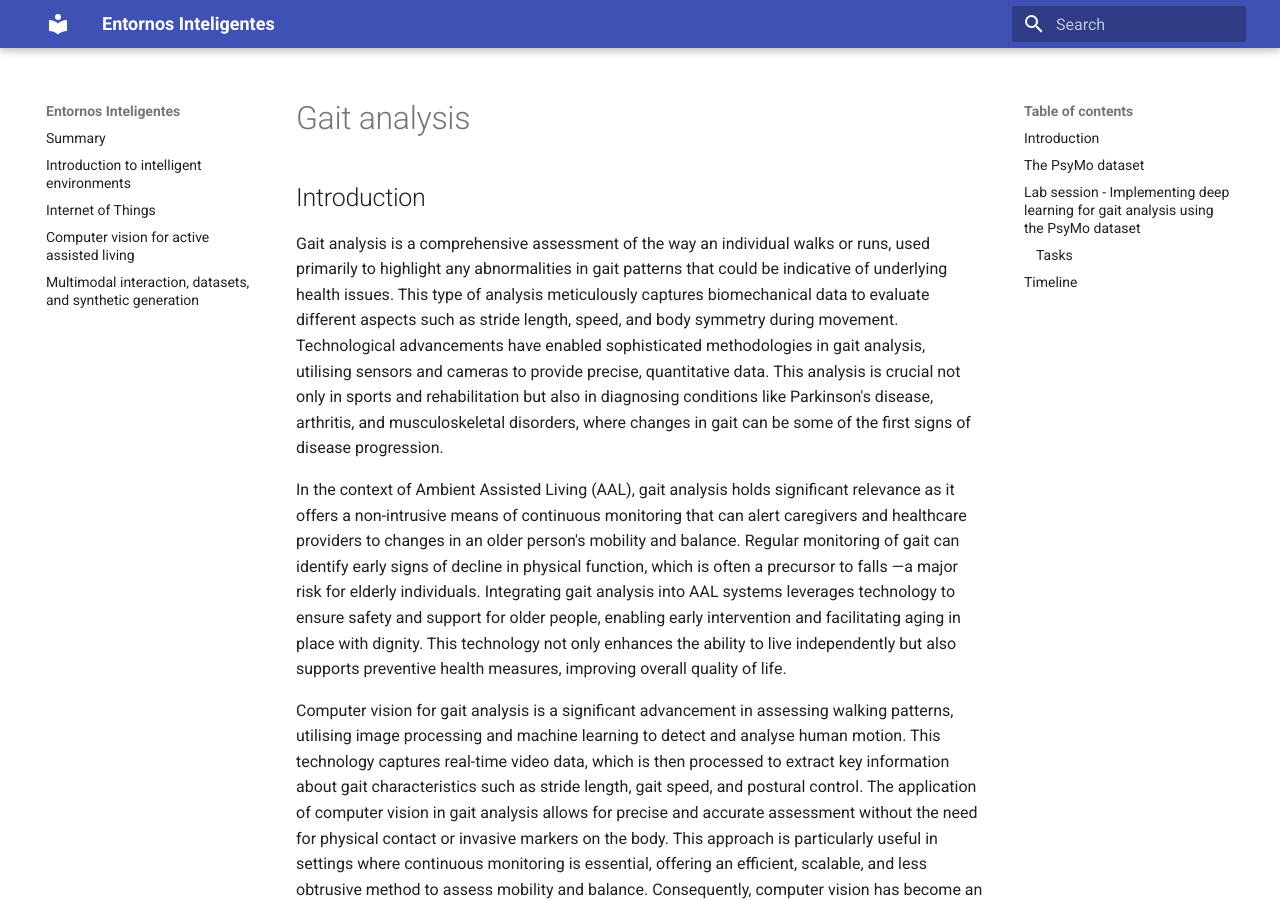
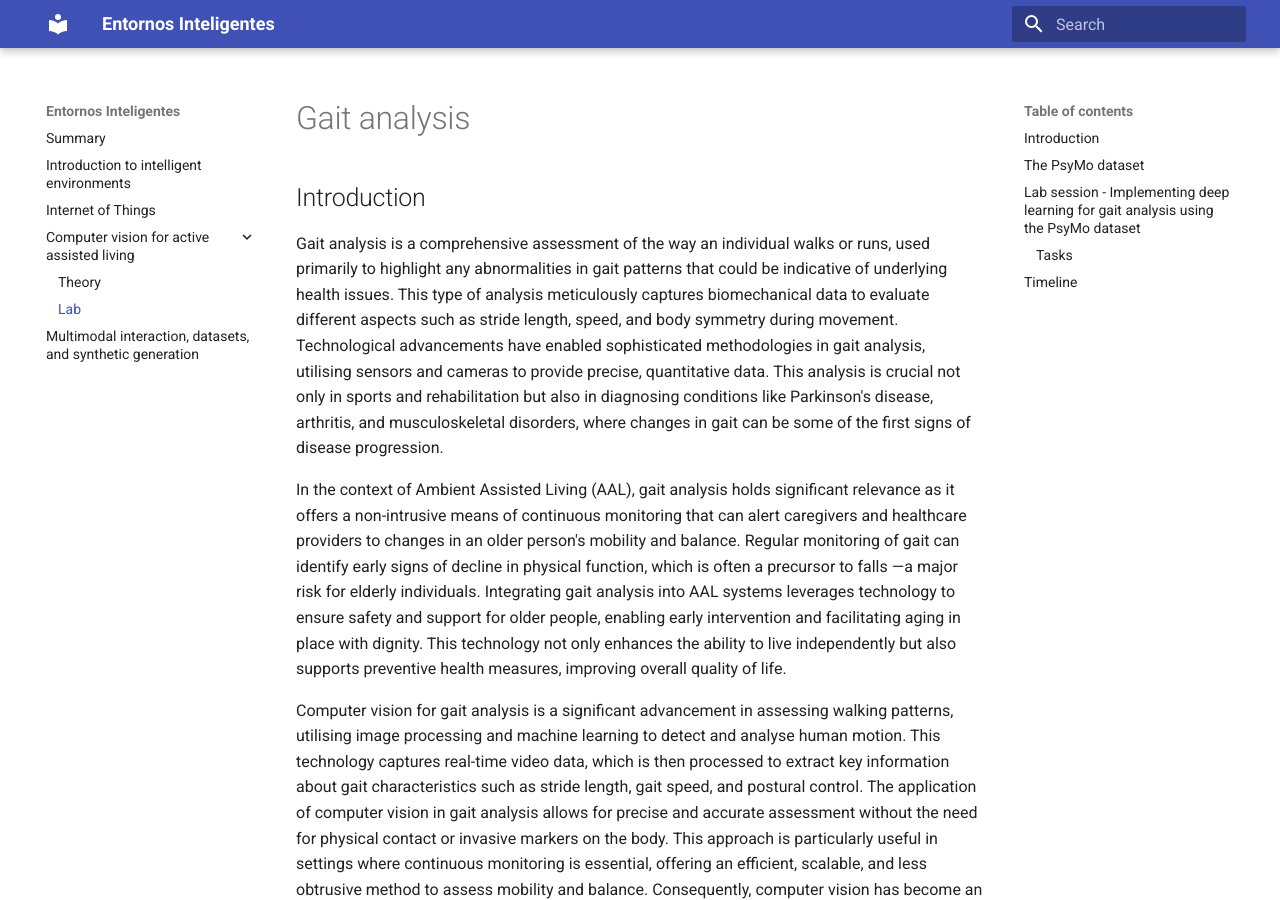
Before and after one commit to FranciscoFlorezRevuelta/EI, an MkDocs documentation site: the page built from docs/CV-AAL-lab.md, in a window 1280 px wide and 900 px high. Built offline with MkDocs 1.6.1 and Material for MkDocs 9.7.7, drawn with Linux system fonts in a browser that asks for light colours.

Commit message:
Update mkdocs.yml

```diff
--- a/mkdocs.yml
+++ b/mkdocs.yml
@@ -10,7 +10,9 @@ nav:
 - Summary: 'index.md'
 - Introduction to intelligent environments: 'AmI.md'
 - Internet of Things: 'IoT.md'
-- Computer vision for active assisted living: 'CV_AAL.md'
+- Computer vision for active assisted living:
+   - Theory: 'CV_AAL.md'
+   - Lab: 'CV-AAL-lab.md'
 - Multimodal interaction, datasets, and synthetic generation: 'multimodal_interaction.md'
 
 markdown_extensions:
```
